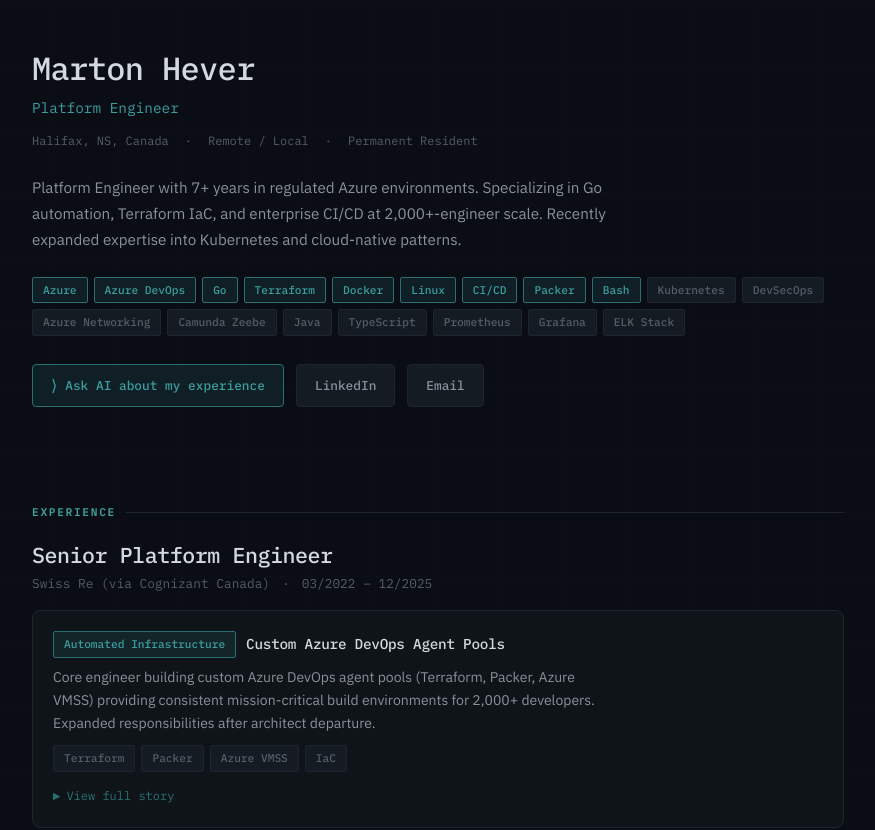
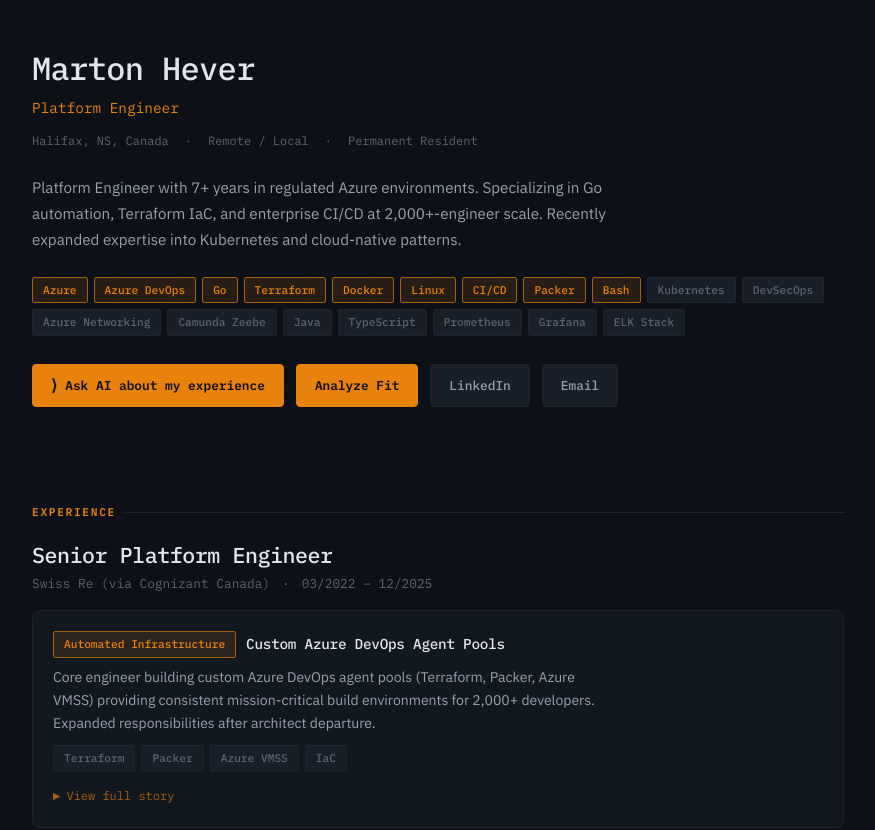
Before and after one commit to mhever/mhever.dev, a React (Vite) app in the folder frontend/: page / in a window 1280 px wide. Shown: the top 830 px of the page, without its empty margins (202-1077 px from the left). Built offline with nearby package versions, Linux system fonts and the light colour scheme; the HTML template or start-up script is replaced by a standard one.

Commit message:
added testimonials section, changed color from teal to orange

```diff
--- a/frontend/src/App.tsx
+++ b/frontend/src/App.tsx
@@ -2,6 +2,7 @@
 import Hero from './components/Hero'
 import Experience from './components/Experience'
 import Skills from './components/Skills'
+import Testimonials from './components/Testimonials'
 import Certifications from './components/Certifications'
 import HomeLab from './components/HomeLab'
 import Education from './components/Education'
@@ -39,6 +40,11 @@
         </section>
 
         <section className="section">
+          <div className="section-label">Testimonials</div>
+          <Testimonials />
+        </section>
+
+        <section className="section">
           <div className="section-label">Certifications</div>
           <Certifications />
         </section>
@@ -48,7 +54,7 @@
           <HomeLab />
         </section>
 
-        <section className="section">
+        <section id="fit-assessment" className="section">
           <div className="section-label">Fit Assessment</div>
           <FitAssessment />
         </section>
--- a/frontend/src/components/Hero.tsx
+++ b/frontend/src/components/Hero.tsx
@@ -58,6 +58,9 @@
           <span style={{ fontSize: '1rem' }}>⟩</span>
           Ask AI about my experience
         </button>
+        <a className="btn btn-accent" href="#fit-assessment">
+          Analyze Fit
+        </a>
         <a className="btn" href={profile.linkedin} target="_blank" rel="noopener">
           LinkedIn
         </a>
--- /dev/null
+++ b/frontend/src/components/Testimonials.tsx
@@ -0,0 +1,41 @@
+export default function Testimonials() {
+  return (
+    <div style={{ display: 'flex', flexDirection: 'column', gap: '16px' }}>
+      <p style={{
+        fontSize: '0.9rem',
+        lineHeight: '1.7',
+        color: 'var(--text-secondary)',
+      }}>
+        Former colleagues from the Swiss Re platform team — architects, engineering directors,
+        and VPs — have shared their experience working with Marton on LinkedIn.
+      </p>
+
+      <div style={{ display: 'flex', flexDirection: 'column', gap: '10px' }}>
+        <a
+          href="https://www.linkedin.com/in/marton-hever/details/recommendations/"
+          target="_blank"
+          rel="noopener noreferrer"
+          style={{
+            fontFamily: 'var(--font-mono)',
+            fontSize: '0.8rem',
+            color: 'var(--accent)',
+          }}
+        >
+          → LinkedIn Recommendations
+        </a>
+        <a
+          href="https://www.linkedin.com/feed/update/urn:li:activity:7426725431212515329/"
+          target="_blank"
+          rel="noopener noreferrer"
+          style={{
+            fontFamily: 'var(--font-mono)',
+            fontSize: '0.8rem',
+            color: 'var(--accent)',
+          }}
+        >
+          → Farewell post &amp; colleague comments
+        </a>
+      </div>
+    </div>
+  )
+}
--- a/frontend/src/index.css
+++ b/frontend/src/index.css
@@ -1,16 +1,16 @@
 :root {
-  --bg-primary: #0a0e14;
-  --bg-secondary: #0f1419;
-  --bg-elevated: #151b23;
-  --bg-hover: #1a2230;
+  --bg-primary: #0d1117;
+  --bg-secondary: #121820;
+  --bg-elevated: #181f28;
+  --bg-hover: #1d2535;
 
-  --text-primary: #d4d8df;
-  --text-secondary: #8a919b;
-  --text-muted: #565d67;
+  --text-primary: #e2e6ec;
+  --text-secondary: #95a0ad;
+  --text-muted: #5c6470;
 
-  --accent: #3d9ea0;
-  --accent-dim: #2a7072;
-  --accent-glow: rgba(61, 158, 160, 0.12);
+  --accent: #e8820c;
+  --accent-dim: #a85e08;
+  --accent-glow: rgba(232, 130, 12, 0.12);
 
   --border: #1e2530;
   --border-accent: #2a3545;
@@ -58,8 +58,8 @@
   position: fixed;
   inset: 0;
   background-image:
-    linear-gradient(rgba(61, 158, 160, 0.02) 1px, transparent 1px),
-    linear-gradient(90deg, rgba(61, 158, 160, 0.02) 1px, transparent 1px);
+    linear-gradient(rgba(232, 130, 12, 0.02) 1px, transparent 1px),
+    linear-gradient(90deg, rgba(232, 130, 12, 0.02) 1px, transparent 1px);
   background-size: 64px 64px;
   pointer-events: none;
   z-index: 0;
@@ -179,15 +179,16 @@
 }
 
 .btn-accent {
-  border-color: var(--accent-dim);
-  background: var(--accent-glow);
-  color: var(--accent);
+  border-color: var(--accent);
+  background: var(--accent);
+  color: #0d1117;
+  font-weight: 600;
 }
 
 .btn-accent:hover {
-  background: rgba(61, 158, 160, 0.2);
-  border-color: var(--accent);
-  color: var(--text-primary);
+  background: #f09535;
+  border-color: #f09535;
+  color: #0d1117;
 }
 
 /* ───── Tags ───── */
@@ -398,7 +399,7 @@
 }
 
 .chat-send:hover:not(:disabled) {
-  background: rgba(61, 158, 160, 0.2);
+  background: rgba(232, 130, 12, 0.2);
   color: var(--text-primary);
 }
 
--- a/frontend/vite.config.ts
+++ b/frontend/vite.config.ts
@@ -4,7 +4,9 @@
 export default defineConfig({
   plugins: [react()],
   server: {
+    host: '0.0.0.0',
     port: 5173,
+    allowedHosts: true,
     proxy: {
       '/api': {
         target: 'http://localhost:8080',
```
Also changed, not shown: frontend/src/content.ts (line endings or trailing spaces).
